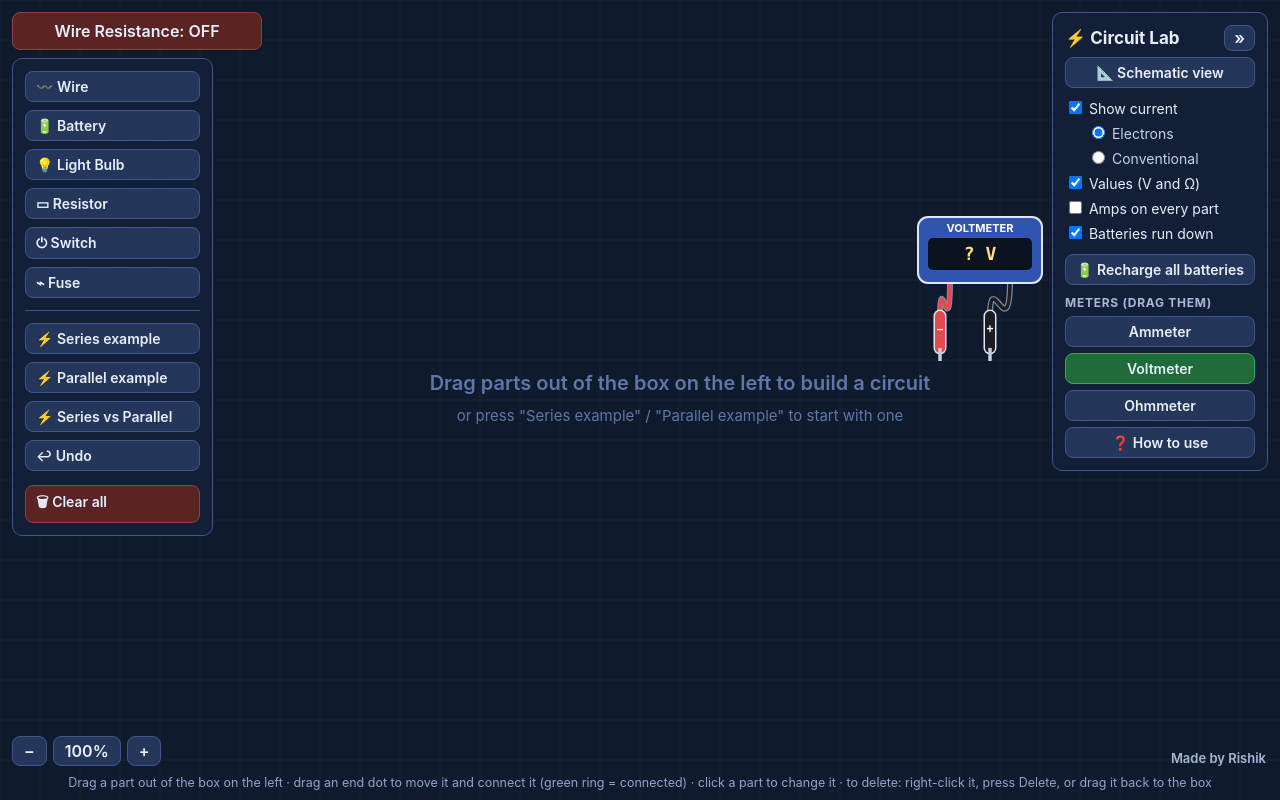
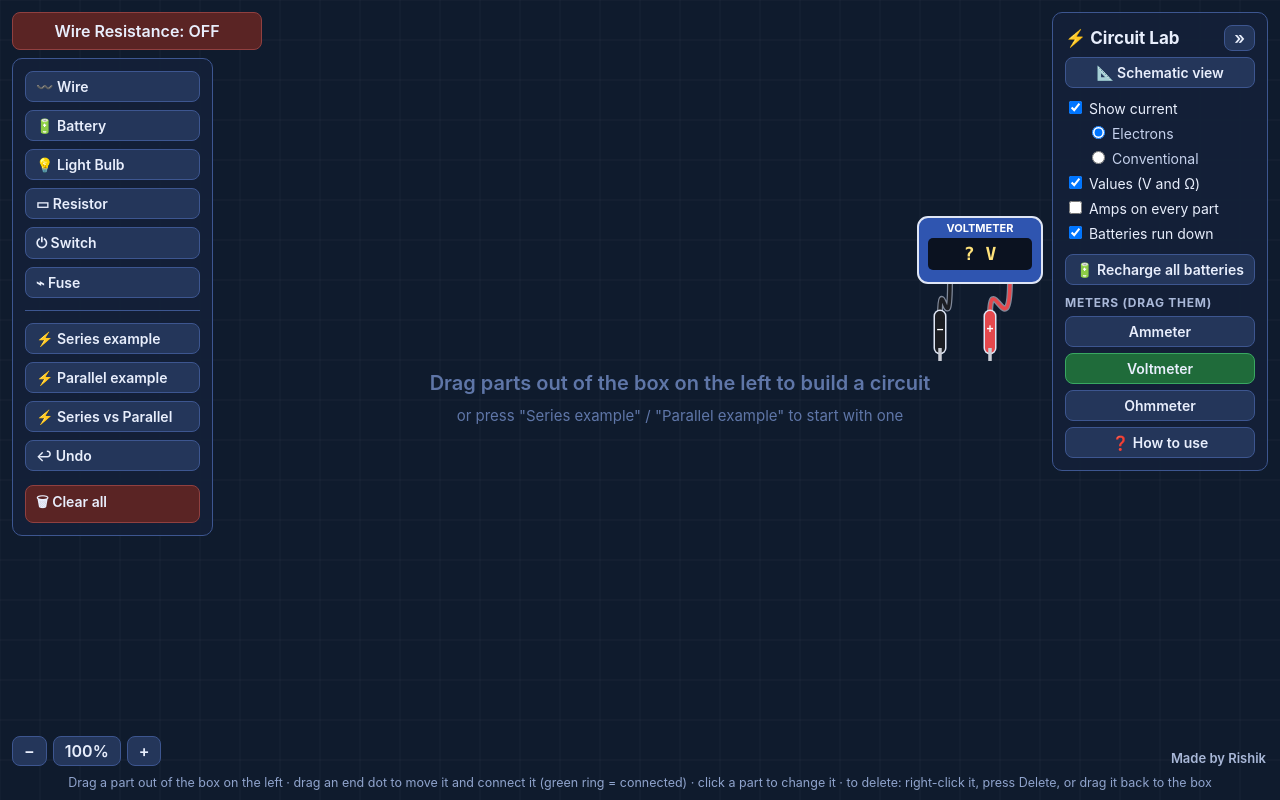
Before and after one commit to Circuit-Labs-Simulator/circuit-labs-simulator.github.io, a plain HTML site: page index.html in a window 1280 px wide. Both pictures are taken after a click on the button "Voltmeter". Drawn offline with Linux system fonts and the light colour scheme.

Commit message:
Voltmeter: red is +, black is -, black probe on the left
Co-Authored-By: Claude Fable 5.2 <noreply@anthropic.com>

```diff
--- a/index.html
+++ b/index.html
@@ -124,7 +124,7 @@
       <li><b>Series vs Parallel:</b> press that example to see both side by side. The series bulbs are dimmer (they share the voltage). The parallel bulbs are brighter, but the battery gives twice the current, so its charge bar empties faster.</li>
       <li><b>Meters</b> (top right): turn one on, then drag it and its probes.
         <b>Ammeter</b>: hold the ring over any part to read its current.
-        <b>Voltmeter</b>: touch the red (–) and black (+) probes to two spots to read the voltage between them.
+        <b>Voltmeter</b>: touch the red (+) and black (–) probes to two spots to read the voltage between them.
         <b>Ohmmeter</b>: touch its two probes to two spots to read the resistance between them (it ignores the batteries, like measuring with the power off).</li>
       <li><b>Electrons vs conventional:</b> electrons (blue –) really flow from – to +. Conventional current (red arrows) is drawn from + to –.</li>
     </ul>
@@ -272,7 +272,8 @@ function toggleMeter(k, i, btn){
   if (!m.on) return;
   m.x = bx(W - 300); m.y = by(90 + i * 160);
   if (k === 'amm'){ m.probes[0].x = m.x - 120; m.probes[0].y = m.y + 40; }
-  else { m.probes[0].x = m.x - 40; m.probes[0].y = m.y + 110; m.probes[1].x = m.x + 10; m.probes[1].y = m.y + 110; }
+  else { const f = k === 'volt' ? 1 : 0;             // voltmeter: black (–) on the left, red (+) on the right
+    m.probes[f].x = m.x - 40; m.probes[f].y = m.y + 110; m.probes[1 - f].x = m.x + 10; m.probes[1 - f].y = m.y + 110; }
 }
 function touchAt(x, y, reach){                       // which part is a probe touching, and where along it
   let best = null, bd = reach || 13;
@@ -292,7 +293,7 @@ function meterText(k){
   if (!t1 || !t2) return k === 'volt' ? '? V' : '? Ω';
   if (k === 'volt'){
     if (probeIsl(t1) !== probeIsl(t2)) return '0.00 V';
-    const v = probeV(t2) - probeV(t1);          // black probe is +, red probe is – (Rishik's choice)
+    const v = probeV(t1) - probeV(t2);          // red probe is +, black probe is –
     return (Math.abs(v) < 0.005 ? 0 : v).toFixed(2) + ' V';
   }
   const R = eqR(probeNode(t1), probeNode(t2));
@@ -330,14 +331,14 @@ function drawMeters(){
       ctx.moveTo(p.x, p.y - 13); ctx.lineTo(p.x, p.y - 5); ctx.moveTo(p.x, p.y + 5); ctx.lineTo(p.x, p.y + 13); ctx.stroke();
     } else {
       m.probes.forEach((p, i) => {
-        cable(p.x, p.y - 44, m.x + (i ? 30 : -30), by, p.col);
+        cable(p.x, p.y - 44, m.x + ((k === 'volt' ? !i : i) ? 30 : -30), by, p.col);
         line(p.x, p.y - 12, p.x, p.y - 44, 13, '#dfe6f5');           // handle (light outline so black shows up)
         line(p.x, p.y - 12, p.x, p.y - 44, 10, p.col);
         ctx.lineCap = 'butt'; ctx.strokeStyle = '#c9ccd4'; ctx.lineWidth = 3.5;
         ctx.beginPath(); ctx.moveTo(p.x, p.y - 12); ctx.lineTo(p.x, p.y + 1); ctx.stroke();   // metal tip
-        if (k === 'volt'){                              // black is the + probe, red is the – probe
+        if (k === 'volt'){                              // red is the + probe, black is the – probe
           ctx.fillStyle = '#fff'; ctx.font = 'bold 12px Arial'; ctx.textAlign = 'center'; ctx.textBaseline = 'middle';
-          ctx.fillText(i ? '+' : '–', p.x, p.y - 30);
+          ctx.fillText(i ? '–' : '+', p.x, p.y - 30);
         }
       });
     }
```
